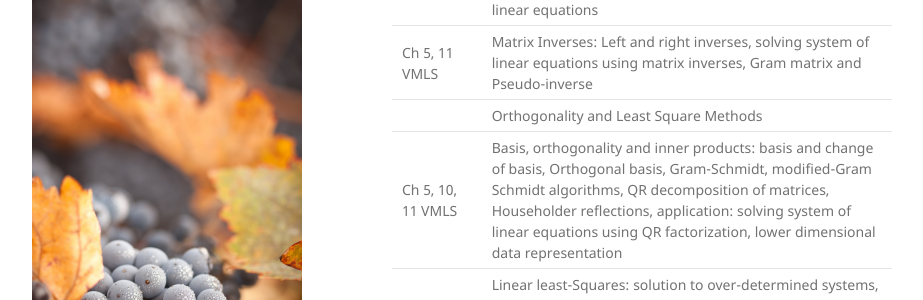
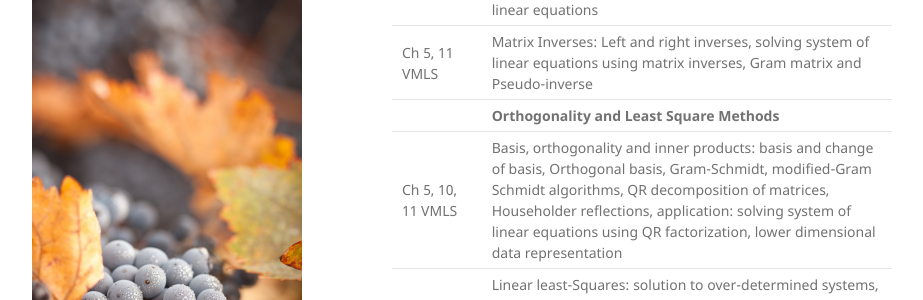
Before and after one commit to mohammadmotiurrahman/mohammadmotiurrahman.github.io, a Jekyll site: the page built from cse317_2/index.md, in a window 1280 px wide and 900 px high, scrolled down 3259 px. Shown: the part 150-450 px from the top of the window, without its empty margins (178-1101 px from the left). Built offline with Jekyll 4.4.1, drawn with Linux system fonts in a browser that asks for light colours; our own code applies the rules of GitHub Pages for plain Markdown files.

```diff
--- a/cse317_2/index.md
+++ b/cse317_2/index.md
@@ -85,7 +85,7 @@ The objective of this course is to introduce the student computational methods r
 |              |<b>Direct Methods for Solving System of Linear Equations</b>|
 |Ch 8 VMLS|Solving system of linear equations using LU decomposition, application: Polynomial interpolation and Vandermonde matrix, applications of solving system of linear equations|
 |Ch 5, 11 VMLS |Matrix Inverses: Left and right inverses, solving system of linear equations using matrix inverses, Gram matrix and Pseudo-inverse|
-|              |Orthogonality and Least Square Methods|
+|              |<b>Orthogonality and Least Square Methods</b>|
 |Ch 5, 10, 11 VMLS|Basis, orthogonality and inner products: basis and change of basis, Orthogonal basis, Gram-Schmidt, modified-Gram Schmidt algorithms, QR decomposition of matrices, Householder reflections, application: solving system of linear equations using QR factorization, lower dimensional data representation|
 |Ch 12-14 VMLS; Ch 17 NME|Linear least-Squares: solution to over-determined systems, normal equation and pseudo inverse of a matrix, computing pseudo inverse using QR and Cholesky factorization, solving least squares using matrix-vector derivates, application: data fitting and least-square regression, feature engineering, Least-square classification, regularized least square data fitting, least square function approximation |
 |              |<b>Interpolation</b>|
```
